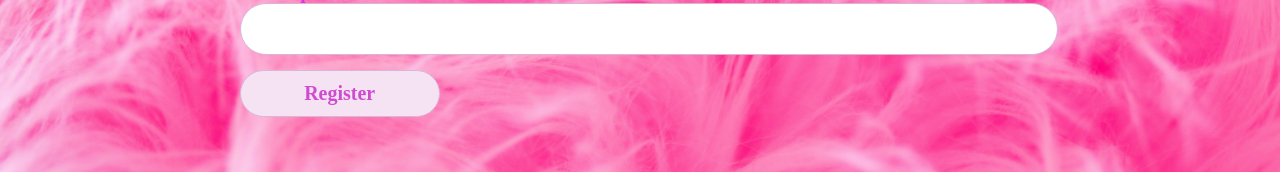
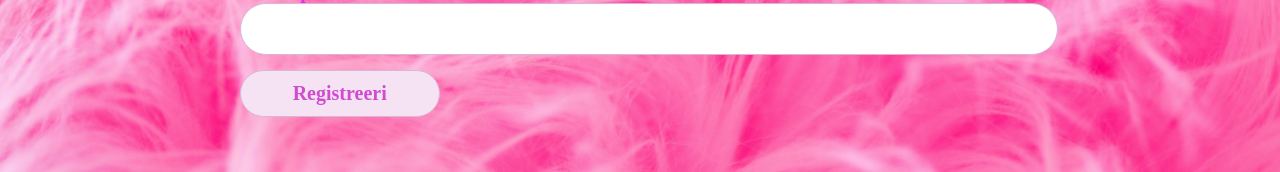
Before and after one commit to mairitikk/Back-End-New, a React (Vite) app in the folder front_end/: page /register in a window 1280 px wide. Shown: the part 511-683 px from the top of the page. Built offline with nearby package versions, Linux system fonts and the light colour scheme; a web font is replaced by a local one.

Commit message:
registrations changes

```diff
--- a/front_end/src/Registration.jsx
+++ b/front_end/src/Registration.jsx
@@ -111,7 +111,7 @@ return (
                     onChange={handleChange}
                 />
 
-            <button type="submit" className={styles.registrationButton}>Register</button>
+            <button type="submit" className={styles.registrationButton}>Registreeri</button>
        </div>
         </form>
         </div>
```
